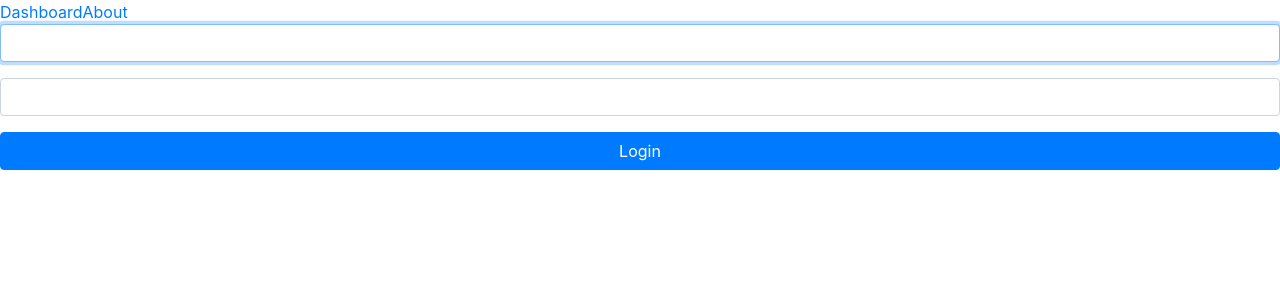
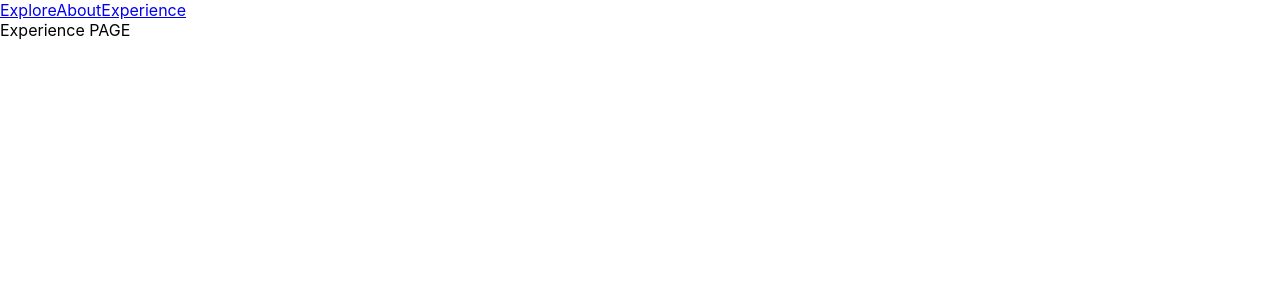
Before and after one commit to ksogata/DepressedPlatypusPerry, a React (Create React App) app: page /experience in a window 1280 px wide. Shown: the top 300 px of the page. Built offline with nearby package versions, Linux system fonts and the light colour scheme.

Commit message:
added some routes

```diff
--- a/package.json
+++ b/package.json
@@ -5,6 +5,7 @@
   "proxy": "http://localhost:3001/",
   "dependencies": {
     "bootstrap": "^4.3.1",
+    "history": "^4.9.0",
     "react": "^16.8.5",
     "react-bootstrap": "^1.0.0-beta.6",
     "react-dom": "^16.8.5",
--- a/src/App.js
+++ b/src/App.js
@@ -1,25 +1,45 @@
 import React, { Component } from 'react';
-import { Link, Route } from "react-router-dom";
+import { Link, Route, Redirect } from "react-router-dom";
 import Login from './components/login';
-import Dashboard from './components/dashboard';
+import Explore from './components/explore';
 import About from './components/about';
+import Experience from './components/experience';
 import './App.css';
 
 class App extends Component {
+  constructor(props) {
+    super(props);
+    this.state = {
+      isLoggedIn: false
+    }
+  }
+
+  login = () => {
+    this.setState({isLoggedIn: true});
+  }
+
   render() {
-    return (
-      <div>
+    // if (this.state.isLoggedIn == true) {
+      return (<div>
         <nav>
-          <Link to="/dashboard">Dashboard</Link>
-          <Link to="/about">About</Link>
+            <Link to="/explore">Explore</Link>
+            <Link to="/about">About</Link>
+            <Link to="/experience">Experience</Link>
         </nav>
         <div>
-          <Route path="/dashboard" component={Dashboard} />
-          <Route path="/about" component={About} />
+            <Route path="/login" component={Login}/>
+            <Route path="/explore" component={Explore} />
+            <Route path="/about" component={About} />
+            <Route path="/experience" component={Experience} />
         </div>
-        <Login></Login>
-      </div>
-    );
+      </div>)
+    // } else {
+    //   return (
+    //     <div>
+    //       <Login login={this.login}></Login>
+    //     </div>
+    //   );
+    // }
   }
 }
 
--- a/src/components/about.js
+++ b/src/components/about.js
@@ -1,11 +1,12 @@
 import React, { Component } from 'react';
+import { isAbsolute } from 'path';
 
-export default class Dashboard extends Component {
-    render() {
-        return (
-            <div>
-                About page
-            </div>
-        )
-    }
+const About = () => {
+    return (
+        <div>
+            About page
+        </div>
+    )
 };
+
+export default About;
--- a/src/components/dashboard.js
+++ /dev/null
@@ -1,11 +0,0 @@
-import React, { Component } from 'react';
-
-export default class Dashboard extends Component {
-    render() {
-        return (
-            <div>
-                dashboard page
-            </div>
-        )
-    }
-};
--- /dev/null
+++ b/src/components/experience.js
@@ -0,0 +1,12 @@
+import React, { Component } from 'react';
+import { Link, Route } from "react-router-dom";
+
+const Experience = () => {
+    return (
+        <div>
+            Experience PAGE
+        </div>
+    )
+};
+
+export default Experience;
--- /dev/null
+++ b/src/components/explore.js
@@ -0,0 +1,12 @@
+import React, { Component } from 'react';
+import { Link, Route } from "react-router-dom";
+
+const Explore = () => {
+    return (
+        <div>
+            EXPLORE PAGE
+        </div>
+    )
+};
+
+export default Explore;
--- /dev/null
+++ b/src/components/history.js
@@ -0,0 +1,3 @@
+import { createBrowserHistory } from 'history';
+
+export default createBrowserHistory();
--- a/src/components/login.js
+++ b/src/components/login.js
@@ -33,6 +33,7 @@ export default class Login extends Component {
                 block
                 bsSize="large"
                 // disabled={!this.validateForm()}
+                onClick={this.props.login}
                 type="submit"
               >
                 Login
```
Also changed, not shown: src/index.js (+5 -4 lines).
